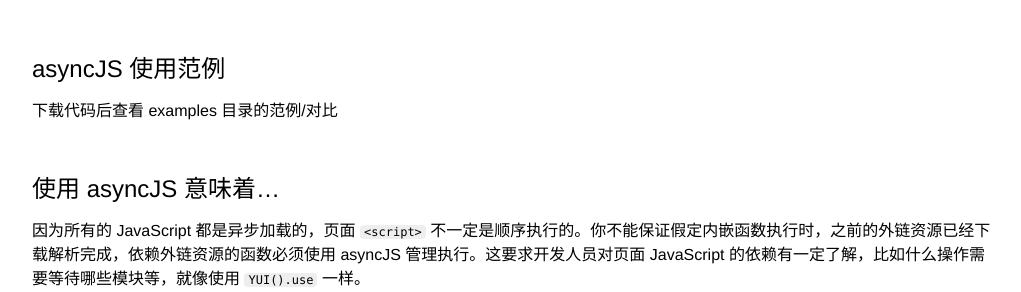
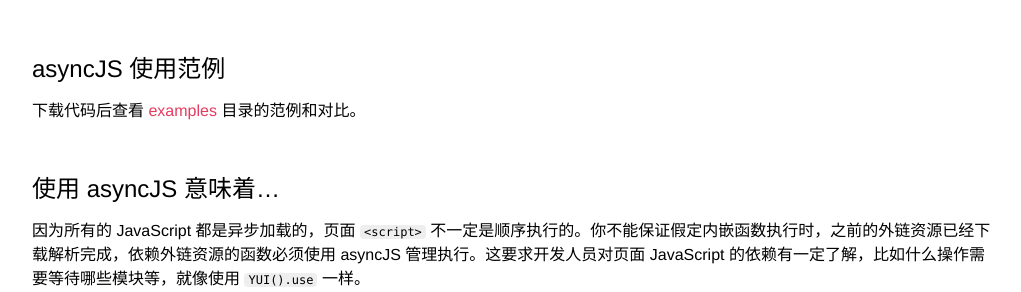
Before and after one commit to th507/blog, a Jekyll site: the page built from _posts/2013-10-20-asyncjs.md, in a window 1280 px wide and 900 px high, scrolled down 2924 px. Shown: the part 158-450 px from the top of the window, without its empty margins (128-1149 px from the left). Built offline with Jekyll 4.4.1, drawn with Linux system fonts in a browser that asks for light colours; Markdown is read by kramdown in place of the engine named in the settings.

Commit message:
add link for asyncjs post

```diff
--- a/_posts/2013-10-20-asyncjs.md
+++ b/_posts/2013-10-20-asyncjs.md
@@ -120,7 +120,7 @@ q.whenDone(function() {
 
 ## asyncJS 使用范例
 
-下载代码后查看 examples 目录的范例/对比
+下载代码后查看 [examples](https://github.com/th507/asyncjs/blob/master/examples) 目录的范例和对比。
 
 ## 使用 asyncJS 意味着...
 
```
